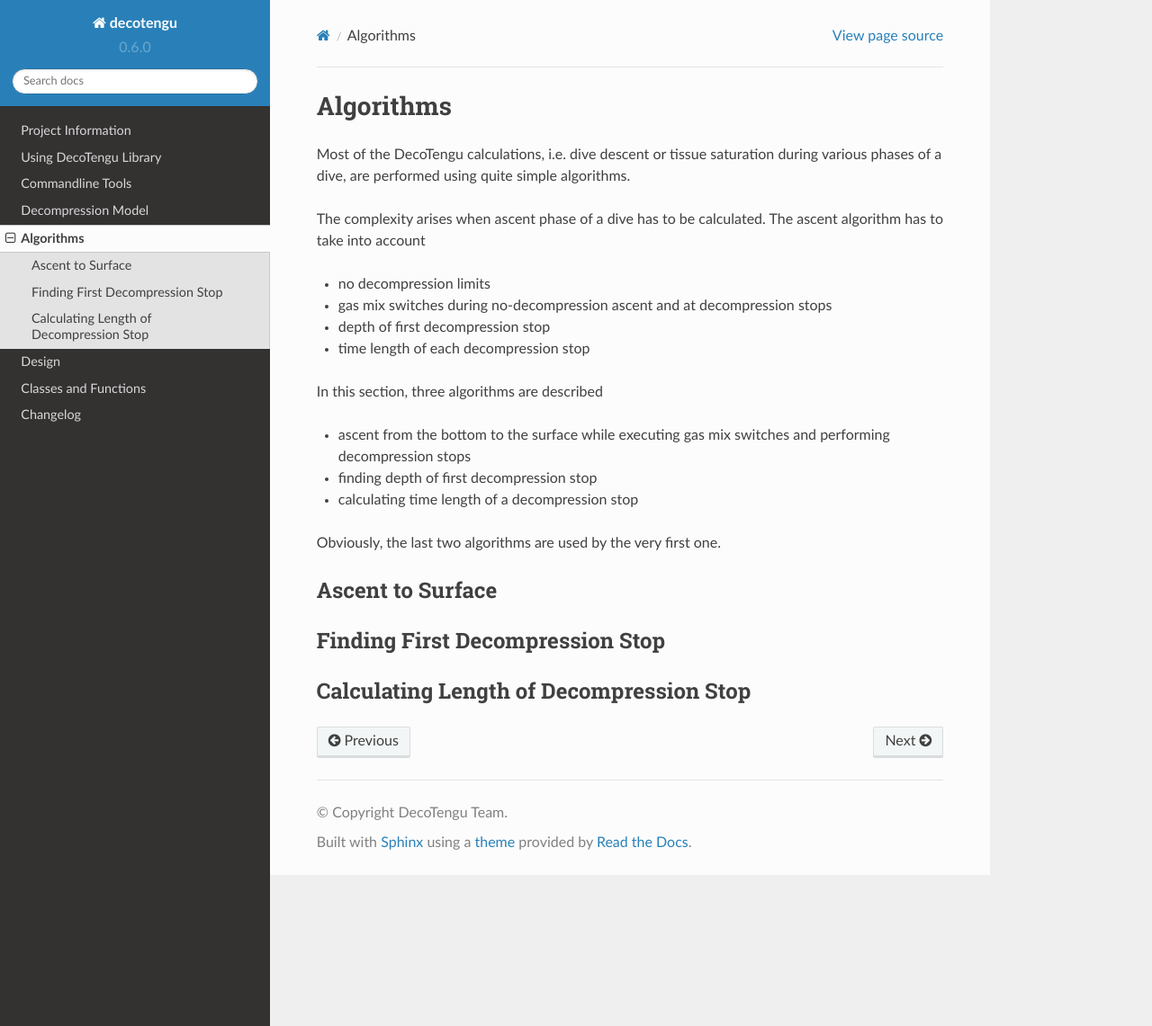
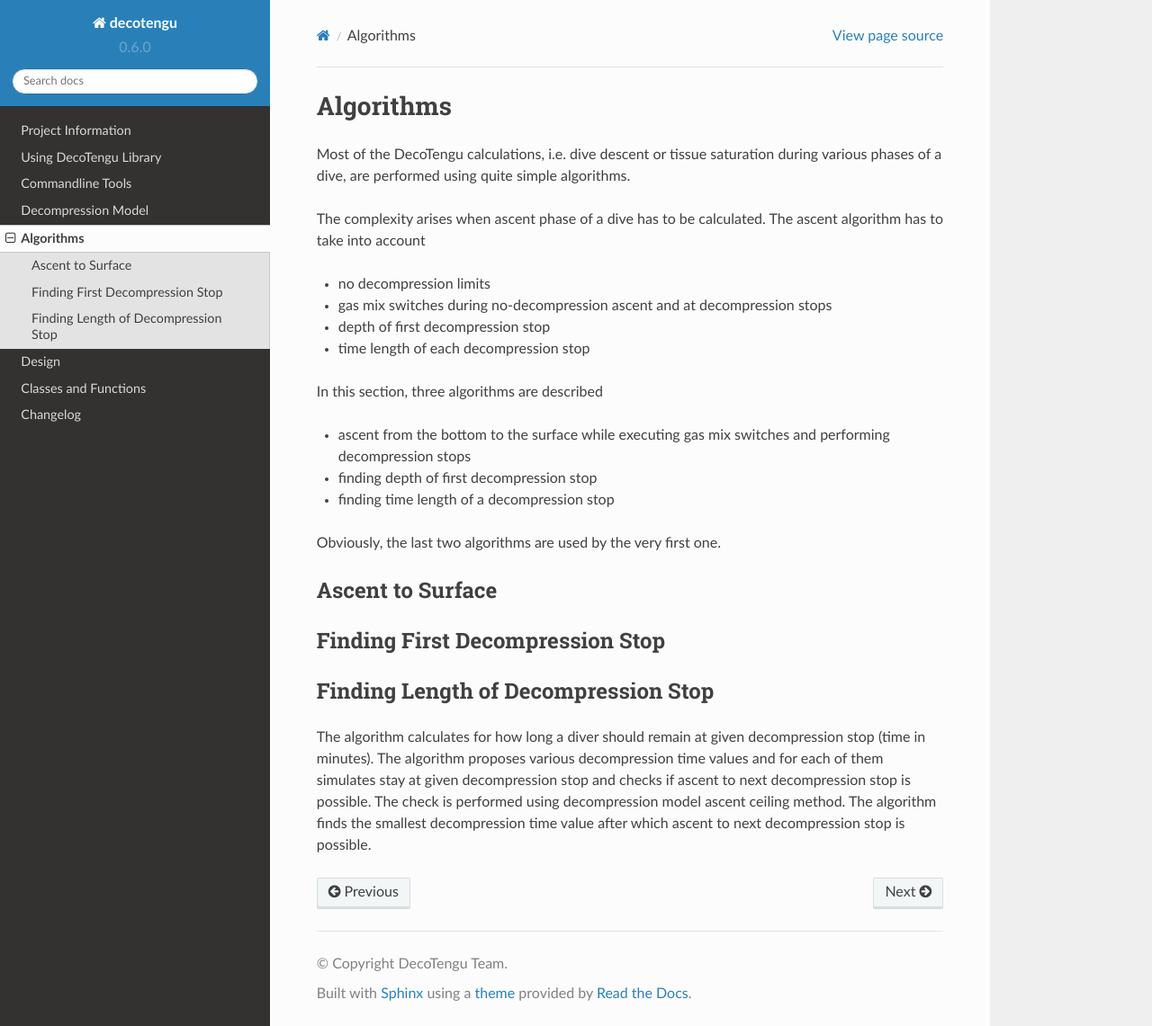
Before and after one commit to gully/decotengu, a Sphinx documentation site: the page built from doc/algo.rst, in a window 1280 px wide and 1141 px high. Shown: the whole window at 90% size. Built offline with Sphinx 7.4.7 and the Read the Docs theme 2.0.0, drawn with Linux system fonts in a browser that asks for light colours.

Commit message:
- added introduction to the description of algorithm finding time length of   decompression stop

```diff
--- a/doc/algo.rst
+++ b/doc/algo.rst
@@ -18,7 +18,7 @@ In this section, three algorithms are described
 - ascent from the bottom to the surface while executing gas mix switches
   and performing decompression stops
 - finding depth of first decompression stop
-- calculating time length of a decompression stop
+- finding time length of a decompression stop
 
 Obviously, the last two algorithms are used by the very first one.
 
@@ -28,7 +28,14 @@ Ascent to Surface
 Finding First Decompression Stop
 --------------------------------
 
-Calculating Length of Decompression Stop
-----------------------------------------
+Finding Length of Decompression Stop
+------------------------------------
+The algorithm calculates for how long a diver should remain at given
+decompression stop (time in minutes). The algorithm proposes various
+decompression time values and for each of them simulates stay at given
+decompression stop and checks if ascent to next decompression stop is
+possible. The check is performed using decompression model ascent ceiling
+method. The algorithm finds the smallest decompression time value after
+which ascent to next decompression stop is possible.
 
 .. vim: sw=4:et:ai
```
